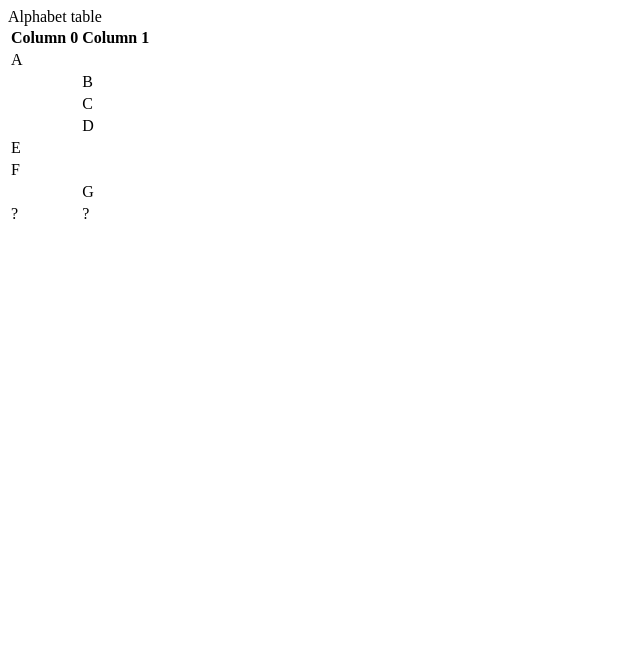
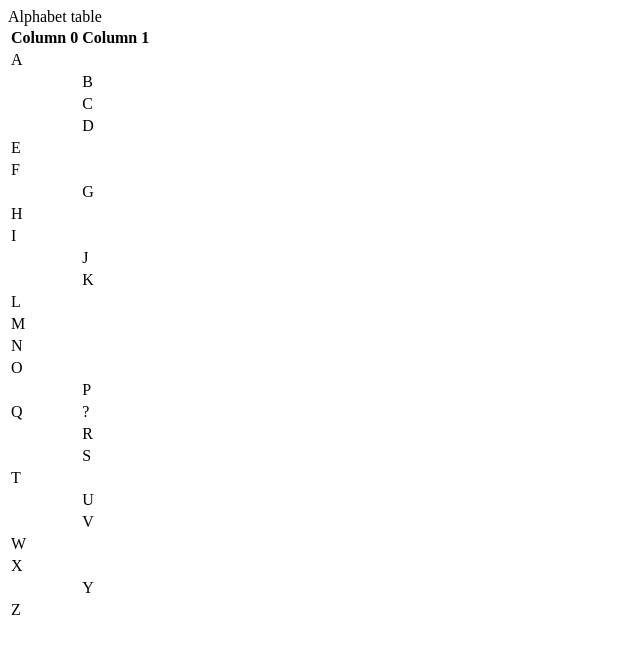
Before and after one commit to comp426-2022-spring/a00-andymking, a website: page index.html in a window 1280 px wide. Shown: the whole page, without its empty margins (0-640 px from the left). Drawn offline with Linux system fonts and the light colour scheme.

Commit message:
added letters to html file

```diff
--- a/index.html
+++ b/index.html
@@ -37,7 +37,61 @@
 						<td></td><td>G</td>
 					</tr>
 					<tr>
-						<td>?</td><td>?</td>
+						<td>H</td><td></td>
+					</tr>
+					<tr>
+						<td>I</td><td></td>
+					</tr>
+					<tr>
+						<td></td><td>J</td>
+					</tr>
+					<tr>
+						<td></td><td>K</td>
+					</tr>
+					<tr>
+						<td>L</td><td></td>
+					</tr>
+					<tr>
+						<td>M</td><td></td>
+					</tr>
+					<tr>
+						<td>N</td><td></td>
+					</tr>
+					<tr>
+						<td>O</td><td></td>
+					</tr>
+					<tr>
+						<td></td><td>P</td>
+					</tr>
+					<tr>
+						<td>Q</td><td>?</td>
+					</tr>
+					<tr>
+						<td></td><td>R</td>
+					</tr>
+					<tr>
+						<td></td><td>S</td>
+					</tr>
+					<tr>
+						<td>T</td><td></td>
+					</tr>
+					<tr>
+						<td></td><td>U</td>
+					</tr>
+					<tr>
+						<td></td><td>V</td>
+					</tr>
+					<tr>
+						<td>W</td><td></td>
+					</tr>
+					<tr>
+						<td>X</td><td></td>
+					</tr>
+					<tr>
+						<td></td><td>Y</td>
+					</tr>
+					<tr>
+						<td>Z</td><td></td>
 					</tr>
 				</tbody>
 			</table>
```
